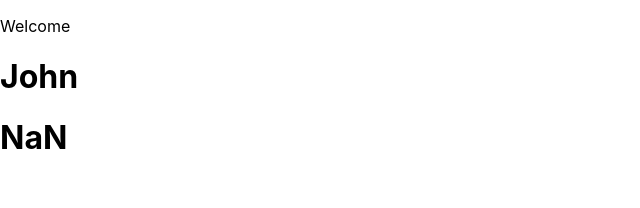
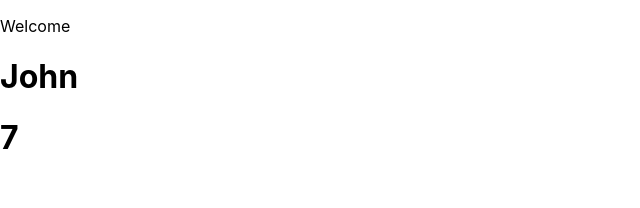
Before and after one commit to SildiKuti/ReactV3, a React (Create React App) app in the folder my-react-app/: page / in a window 1280 px wide. Shown: the top 208 px of the page, without its empty margins (0-640 px from the left). Built offline with nearby package versions, Linux system fonts and the light colour scheme.

Commit message:
13th exs

```diff
--- /dev/null
+++ b/my-react-app/src/components/CounterDisplay.js
@@ -0,0 +1,9 @@
+import Counter from "./counter";
+
+
+
+const CounterDisplay = ({ count }) => {
+    return <h1>{count}</h1>;
+  };
+
+  export default CounterDisplay;
--- a/my-react-app/src/components/counter.js
+++ b/my-react-app/src/components/counter.js
@@ -3,19 +3,23 @@
 //  and the count property should be incremented by 1 every second;
 
 import React, { useState, useEffect } from 'react';
+import CounterDisplay from './CounterDisplay';
 
 const Counter = (prop) => {
-  const [count, setCount] = useState(prop.initial);
+
+  const [count, setCount] = useState(0);
 
   useEffect(() => {
     const intervalId = setInterval(() => {
-      setCount((prevCount) => prevCount + prop.increment);
-    }, prop.interval);
+      setCount((prevCount) => prevCount + 1);
+    }, 1000);
 
-    return () => clearInterval(intervalId);
-  }, []);
 
-  return <h1>{count}</h1>;
+  return () => clearInterval(intervalId);
+}, []);
+
+return <CounterDisplay count={count} />;
+
 };
 
 export default Counter;
```
